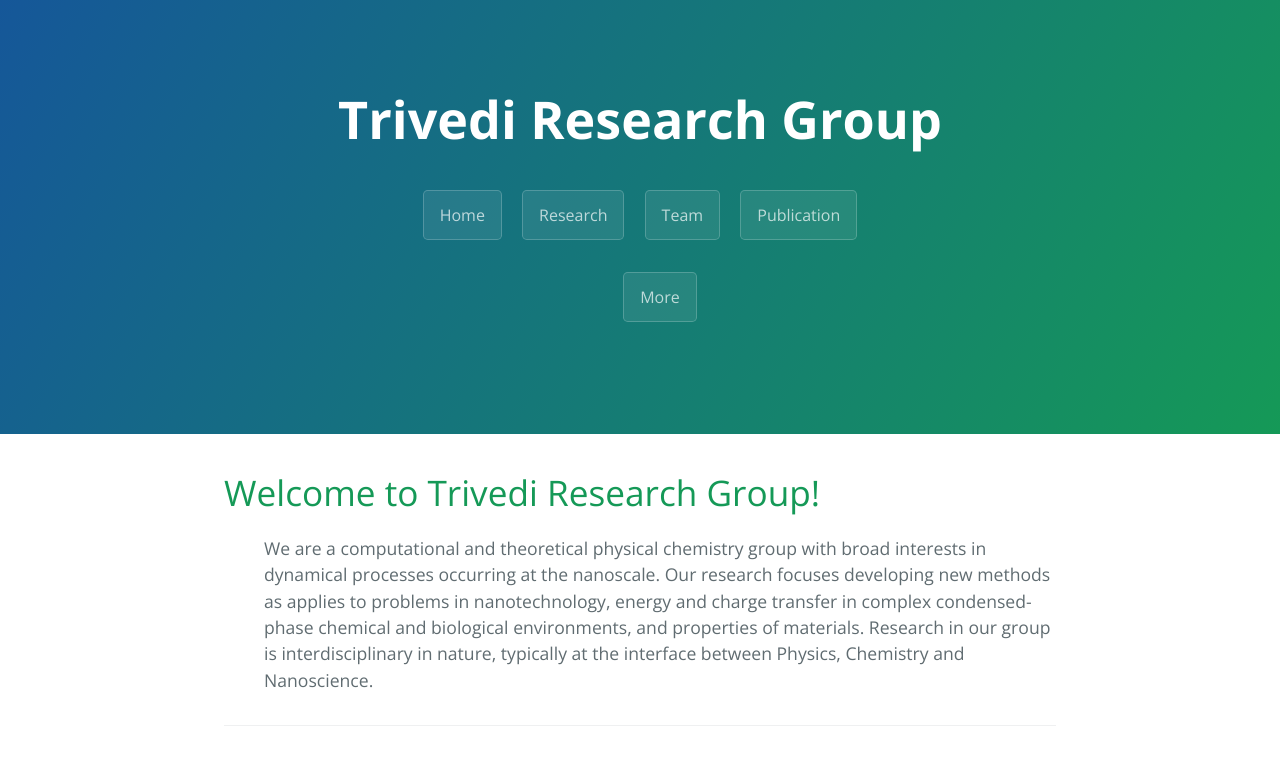
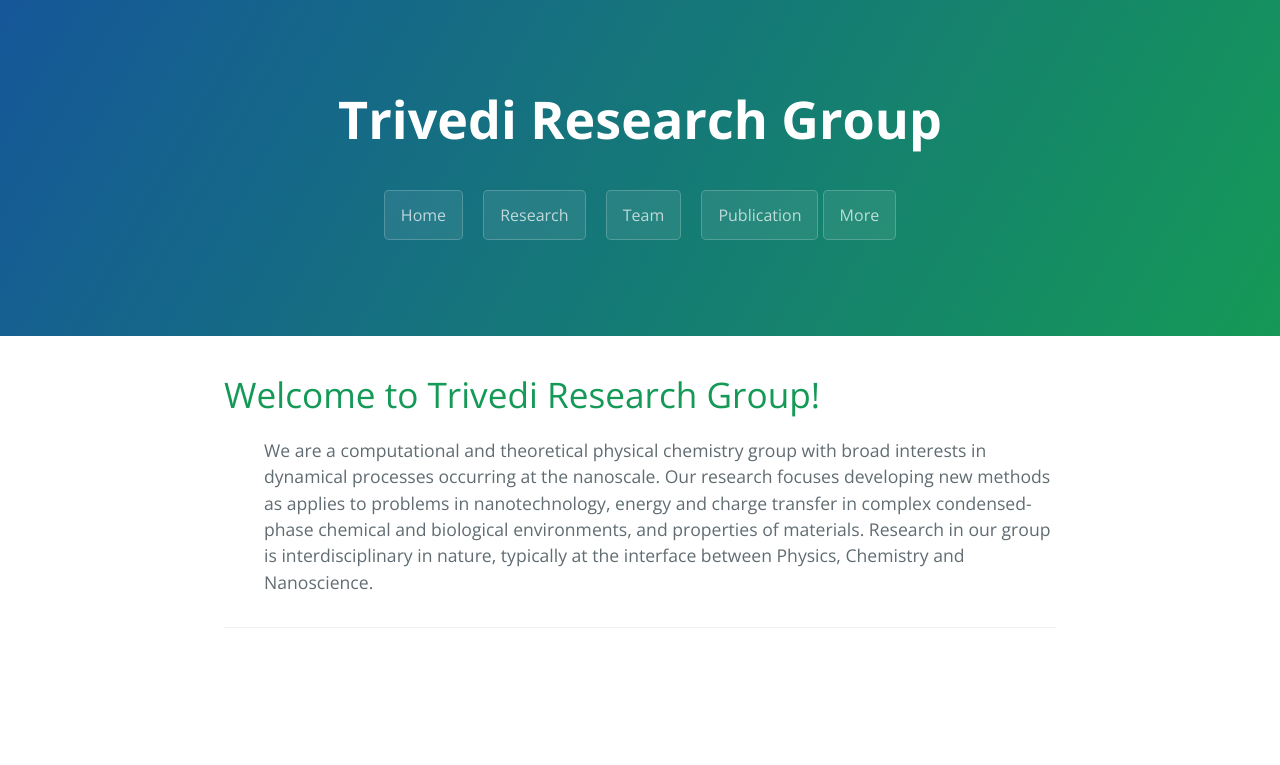
Before and after one commit to dharatrivedi/dharatrivedi.github.io, a Jekyll site: the page built from index.html, in a window 1280 px wide. Shown: the top 765 px of the page. Built offline with Jekyll 4.4.1, drawn with Linux system fonts in a browser that asks for light colours; the list of posts is cut into pages by our own code.

Commit message:
Update page-header.html

```diff
--- a/_includes/page-header.html
+++ b/_includes/page-header.html
@@ -5,12 +5,12 @@
   <a href="https://dharatrivedi.github.io/research.html" class="dropbtn">Research</a>
   <a href="https://dharatrivedi.github.io/people.html" class="dropbtn">Team</a>
   <a href="https://dharatrivedi.github.io/publication.html" class="dropbtn">Publication</a>
-  <ul><div class="dropdown">
+  <div class="dropdown">
   <button class="dropbtn">More</button>
     <div class="dropdown-content">
       <a href="#">News</a>
       <a href="#">Useful Links </a>
       <a href="#">Openings </a>
     </div>
-    </div> </ul>
+    </div>
 </section>
```
